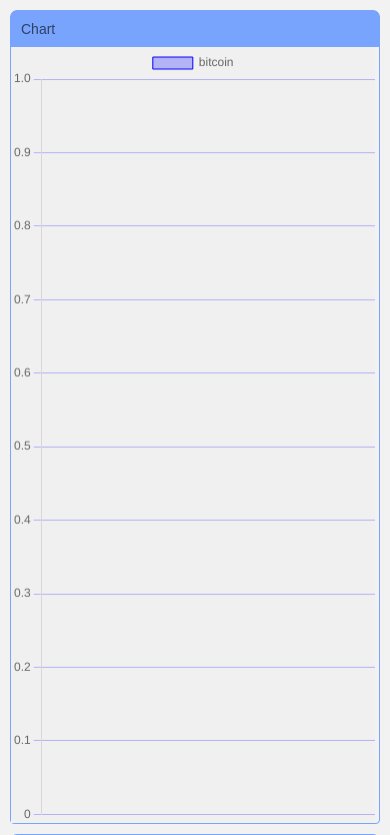
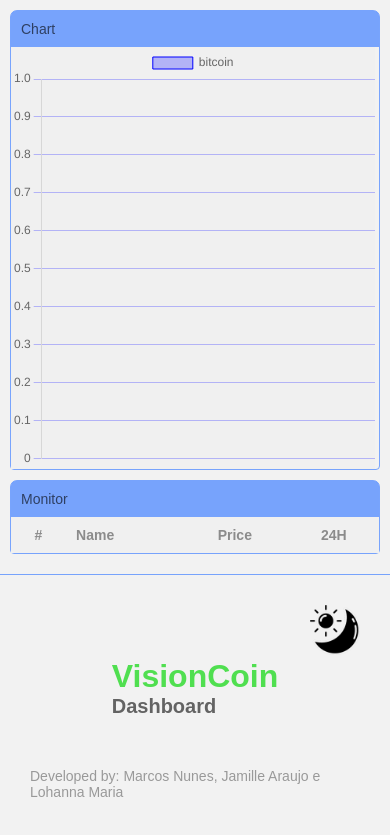
Before and after one commit to marcosh-22/visioncoin, a Django app: page / in a window 390 px wide. Shown: the top 835 px of the page. After the commit the page ends 797 px from the top, so only its background shows below. Run offline with Django 4.2, Linux system fonts and the light colour scheme; data that the repository does not hold is empty.

Commit message:
Mobile update

```diff
--- a/app/static/css/index.css
+++ b/app/static/css/index.css
@@ -316,4 +316,8 @@ footer {
             "left-container";
         grid-template-columns: 1fr;
     }
+
+    .chart-container {
+        height: 50vh;
+    }
 }
```
